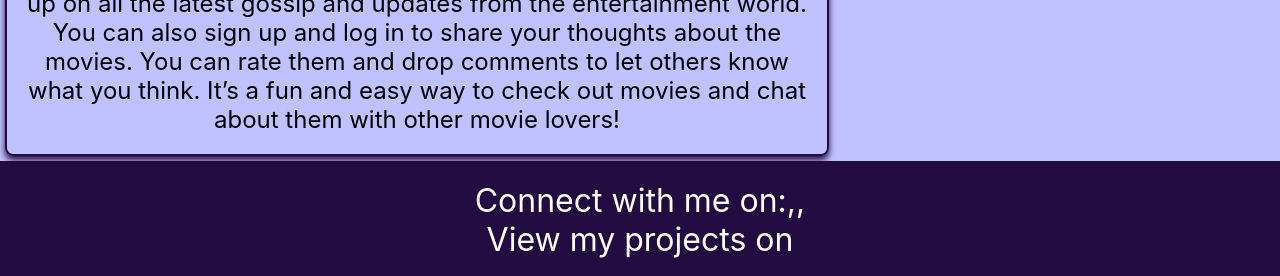
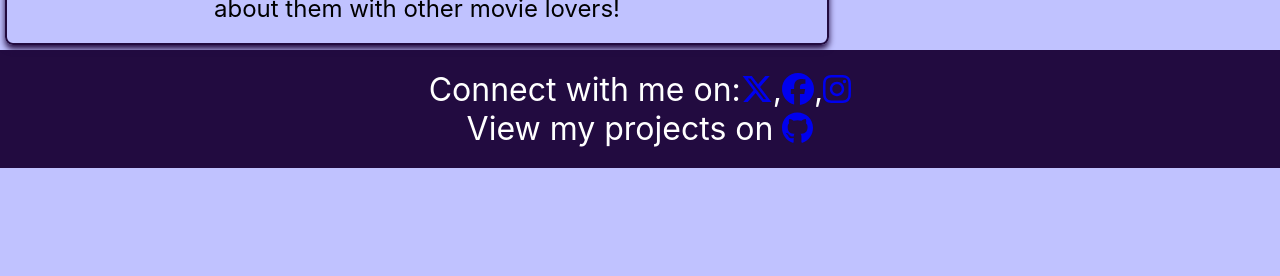
Before and after one commit to donetian-petkov/react-portfolio, a React (Create React App) app: page / in a window 1280 px wide. Shown: the part 1716-1992 px from the top of the page. After the commit the page ends 1884 px from the top, so only its background shows below. Built offline with nearby package versions, Linux system fonts and the light colour scheme.

Commit message:
Apply CSS to the project v2

```diff
--- a/package.json
+++ b/package.json
@@ -3,6 +3,10 @@
   "version": "0.1.0",
   "private": true,
   "dependencies": {
+    "@fortawesome/fontawesome-svg-core": "^6.4.2",
+    "@fortawesome/free-brands-svg-icons": "^6.4.2",
+    "@fortawesome/free-regular-svg-icons": "^6.4.2",
+    "@fortawesome/free-solid-svg-icons": "^6.4.2",
     "@fortawesome/react-fontawesome": "^0.2.0",
     "@testing-library/jest-dom": "^5.17.0",
     "@testing-library/react": "^13.4.0",
--- a/src/components/Footer/Footer.js
+++ b/src/components/Footer/Footer.js
@@ -1,16 +1,21 @@
 import styles from './Footer.module.css'
 import {FontAwesomeIcon} from "@fortawesome/react-fontawesome";
+import { faGithub } from '@fortawesome/free-brands-svg-icons';
+import {faXTwitter} from "@fortawesome/free-brands-svg-icons/faXTwitter";
+import {faFacebook} from "@fortawesome/free-brands-svg-icons/faFacebook";
+import {faInstagram} from "@fortawesome/free-brands-svg-icons/faInstagram";  // Brands style
+
 
 export const Footer = () => {
 
     return (
         <footer id="footer" className={styles.footer}>
             <p>Connect with me on:
-                <a target="_blank" href="https://twitter.com/DonetianP"><FontAwesomeIcon icon="fa-brands fa-x-twitter" /></a>,
-                <a target="_blank" href="https://www.facebook.com/rodger.nicklost/"><FontAwesomeIcon icon="fa-brands fa-facebook" /></a>,
-                <a target="_blank" href="https://www.instagram.com/dokkyto/"><FontAwesomeIcon icon="fa-brands fa-instagram" /></a>
+                <a target="_blank" href="https://twitter.com/DonetianP" rel="noreferrer"><FontAwesomeIcon icon={faXTwitter} /></a>,
+                <a target="_blank" href="https://www.facebook.com/rodger.nicklost/" rel="noreferrer"><FontAwesomeIcon icon={faFacebook} /></a>,
+                <a target="_blank" href="https://www.instagram.com/dokkyto/" rel="noreferrer"><FontAwesomeIcon icon={faInstagram} /></a>
             </p>
-            <p>View my projects on <a target="_blank" href="https://github.com/donetian-petkov"><FontAwesomeIcon icon="fa-brands fa-github" /></a></p>
+            <p>View my projects on <a target="_blank" href="https://github.com/donetian-petkov" rel="noreferrer"><FontAwesomeIcon icon={faGithub} /></a></p>
         </footer>
     )
 
--- a/src/index.css
+++ b/src/index.css
@@ -1,3 +1,5 @@
+@import url("https://fonts.googleapis.com/css2?family=Caveat&family=Monoton&family=Playfair+Display&family=Amatic+SC&family=Dancing+Script&family=Press+Start+2P&family=Roboto:wght@300;400;700&display=swap");
+
 :root {
   --background-color: #c0c2ff;
   --accent-color: #220B40;
```
Also changed, not shown: 1 other file (tests, documents, lock files or other folders).
